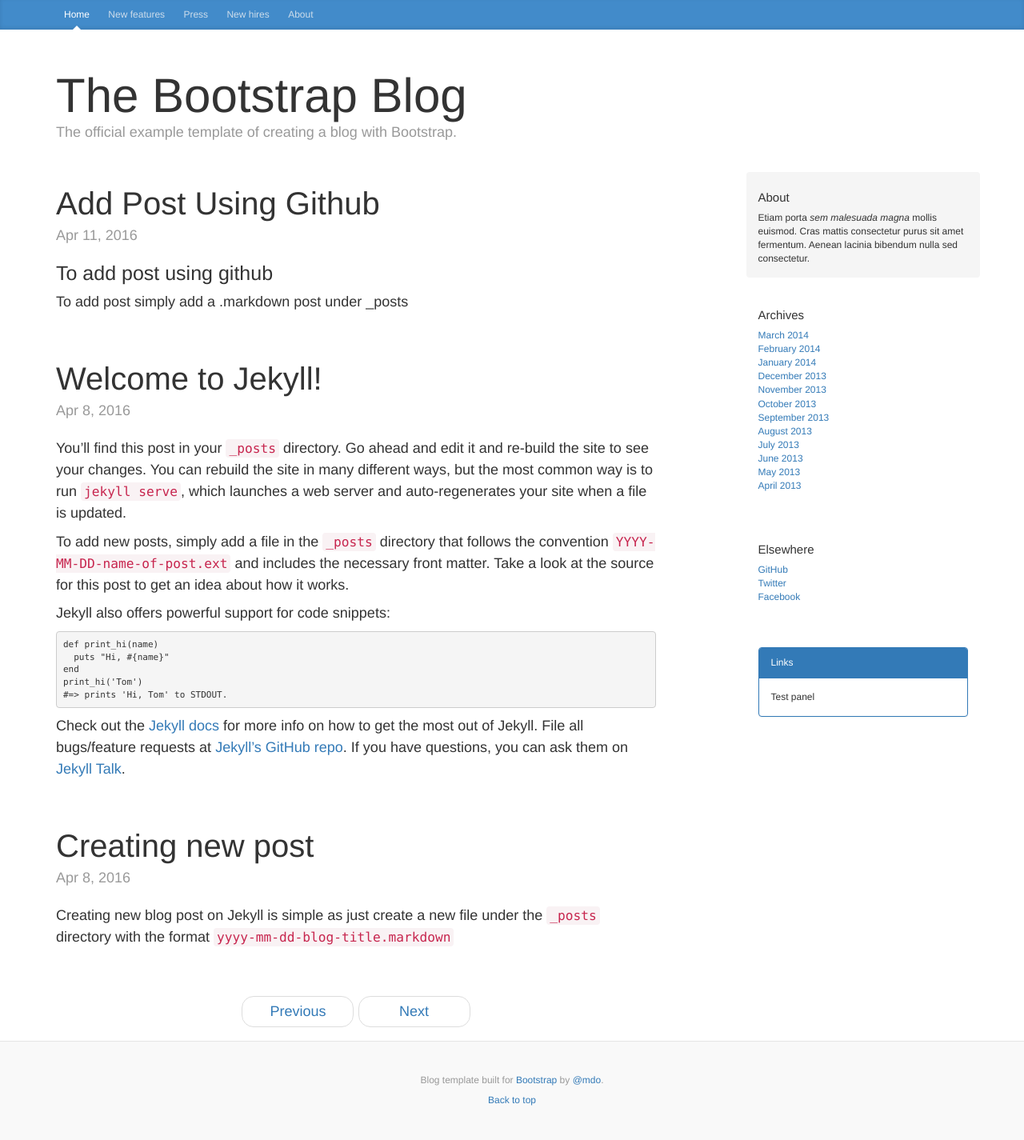
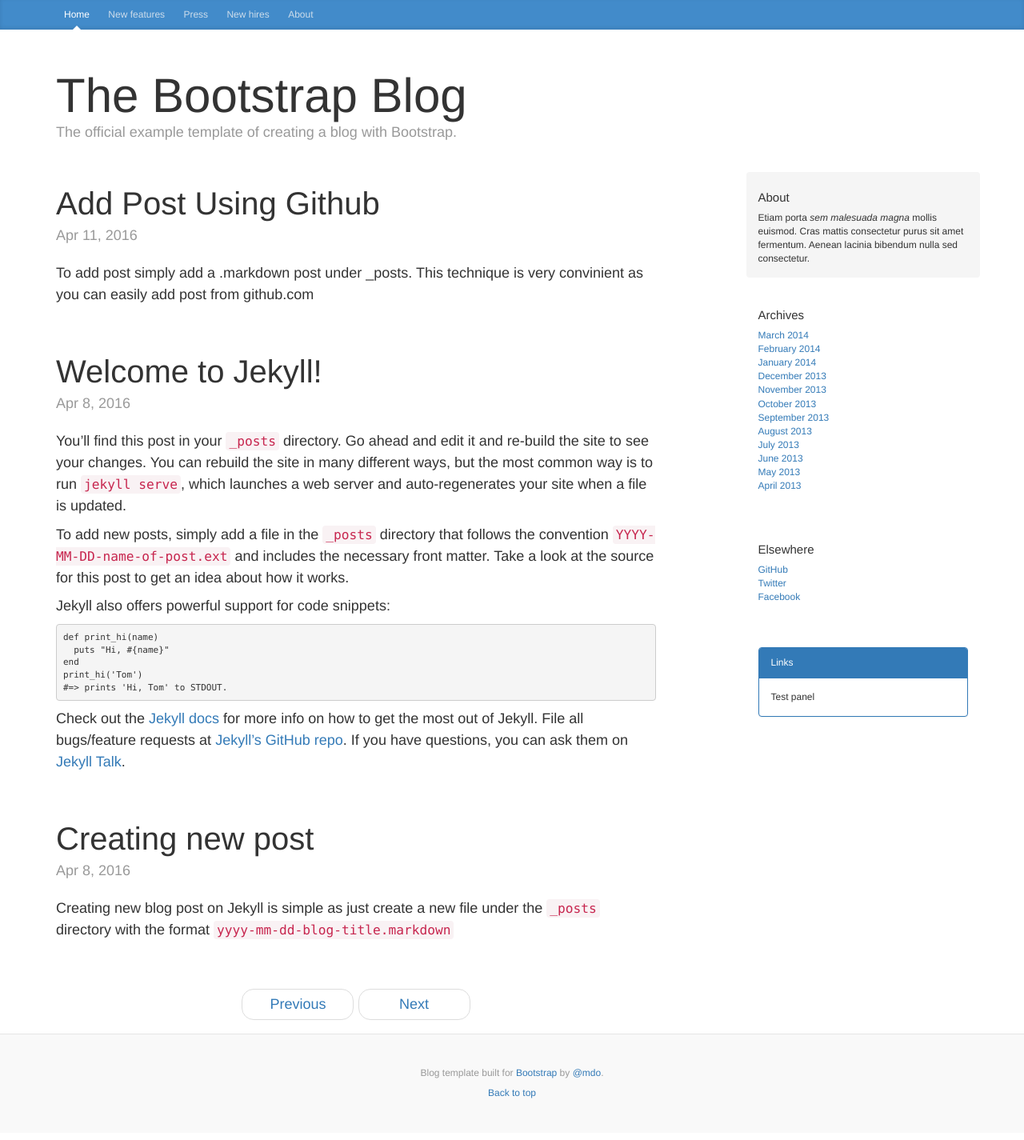
Before and after one commit to tuladhasum/tuladhasum.github.io, a Jekyll site: the page built from index.html, in a window 1280 px wide. Shown: the whole page at 80% size. Built offline with Jekyll 4.4.1, drawn with Linux system fonts in a browser that asks for light colours.

Commit message:
Update 2016-04-12-add-post.markdown

```diff
--- a/_posts/2016-04-12-add-post.markdown
+++ b/_posts/2016-04-12-add-post.markdown
@@ -4,6 +4,4 @@ title:  "Add Post Using Github"
 date:   2016-04-11 15:11:13 +0000
 categories: jekyll guide
 ---
-
-## To add post using github
-To add post simply add a .markdown post under _posts
+To add post simply add a .markdown post under _posts. This technique is very convinient as you can easily add post from github.com
```
